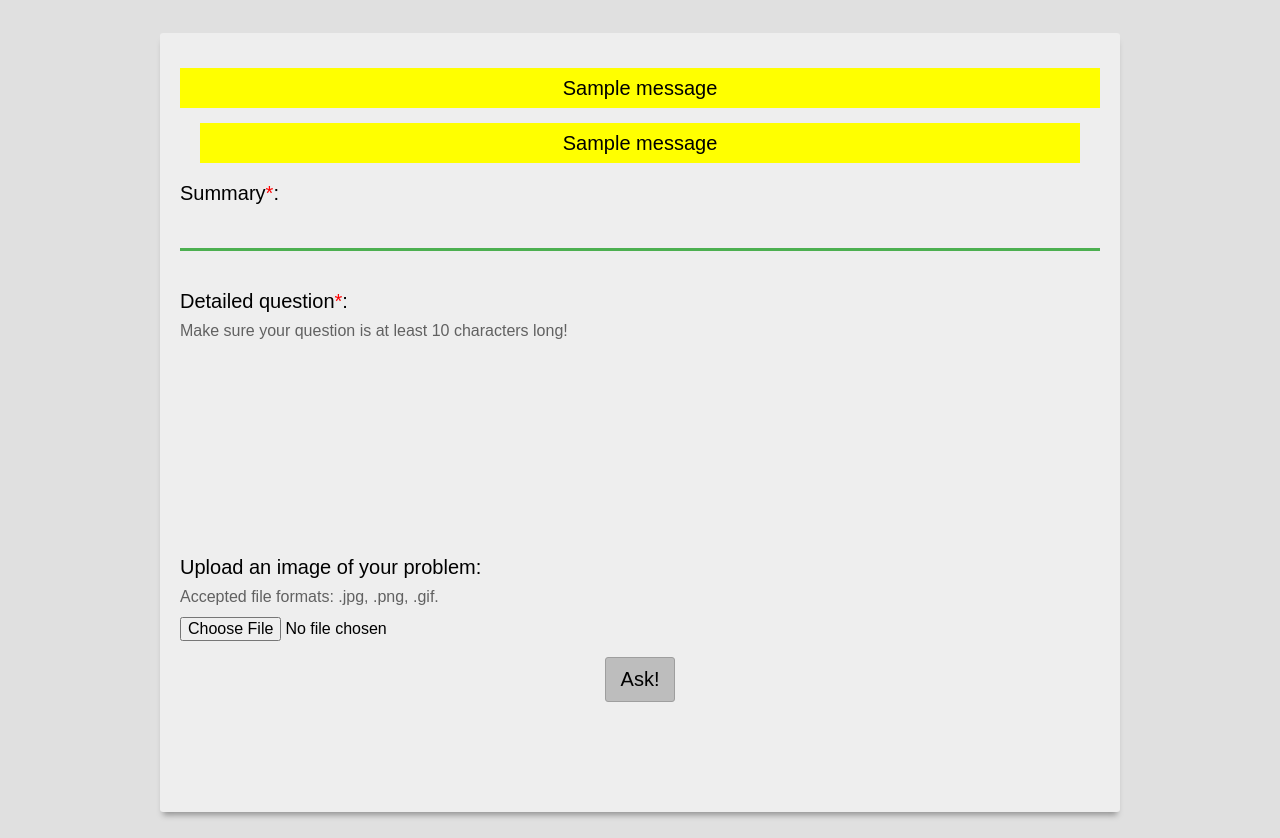
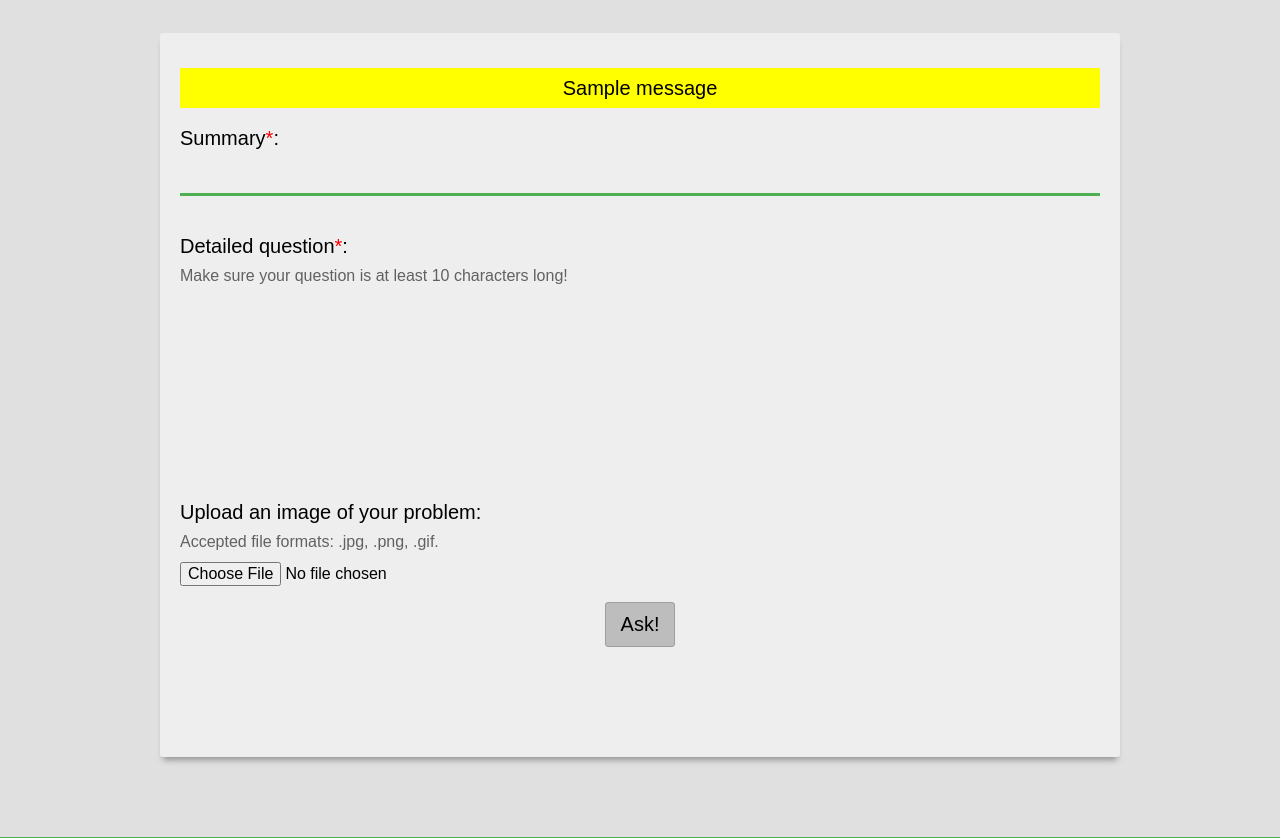
Before and after one commit to marcellBan/ask_mate, a Flask app: page /question/new in a window 1280 px wide. Shown: the part 67-905 px from the top of the page. Run offline with Flask 2, Linux system fonts and the light colour scheme; one stand-in notice (Sample message) is shown.

Commit message:
Removed duplicate flash writing.

```diff
--- a/templates/new_question.html
+++ b/templates/new_question.html
@@ -8,15 +8,6 @@
 {% endblock %}
 
 {% block main %}
-    <div id="flash-messages" class="page-container">
-    {% with messages = get_flashed_messages() %}
-        {% if messages %}
-            {% for message in messages %}
-                <div class="flash-message">{{ message }}</div>
-            {% endfor %}
-        {% endif %}
-    {% endwith %}
-    </div>
     <form action="" method="post">
         <label for="title">Summary<span class="req">*</span>:</label>
         <input type="text" name="title" id="title" required value="{{ form_title }}"
```
